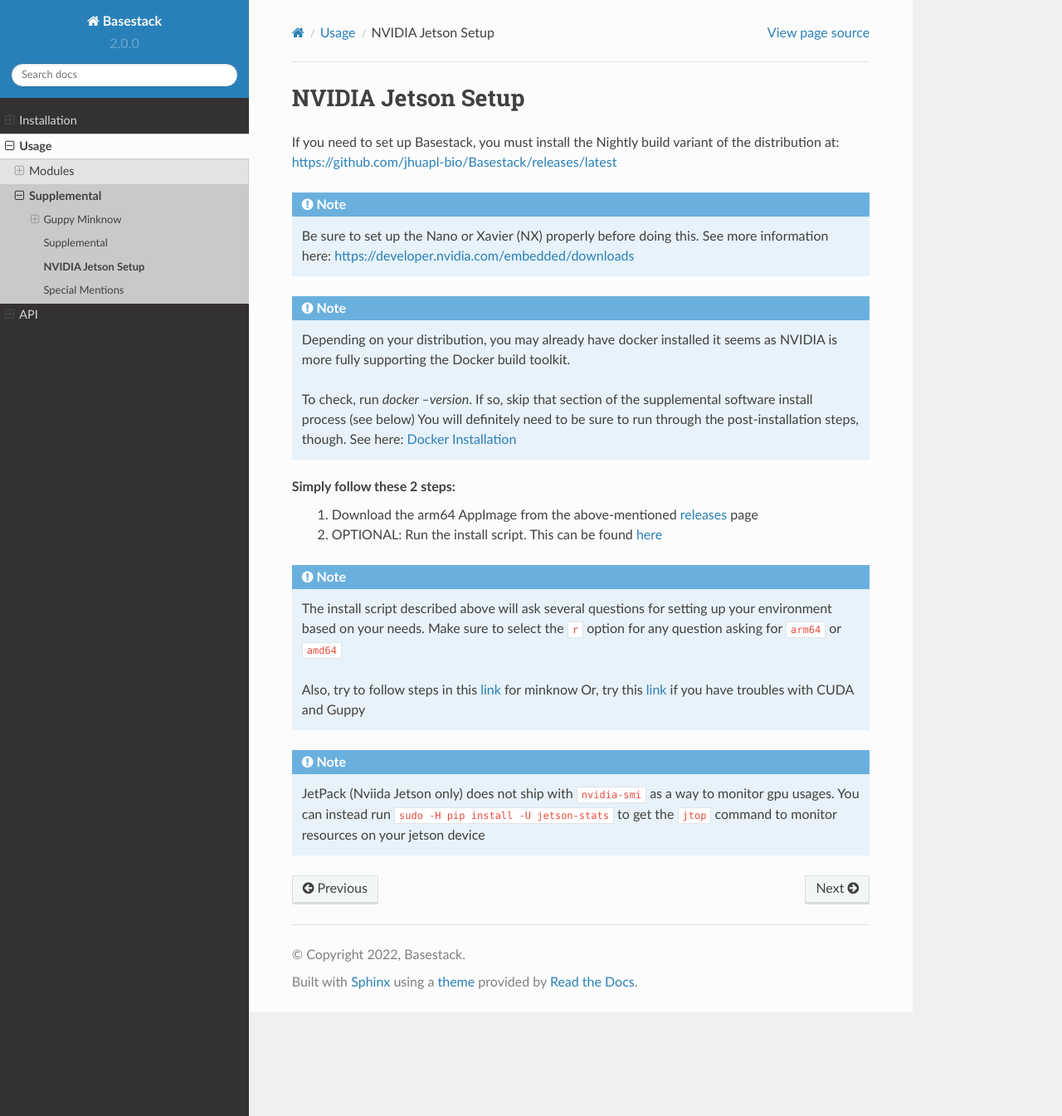
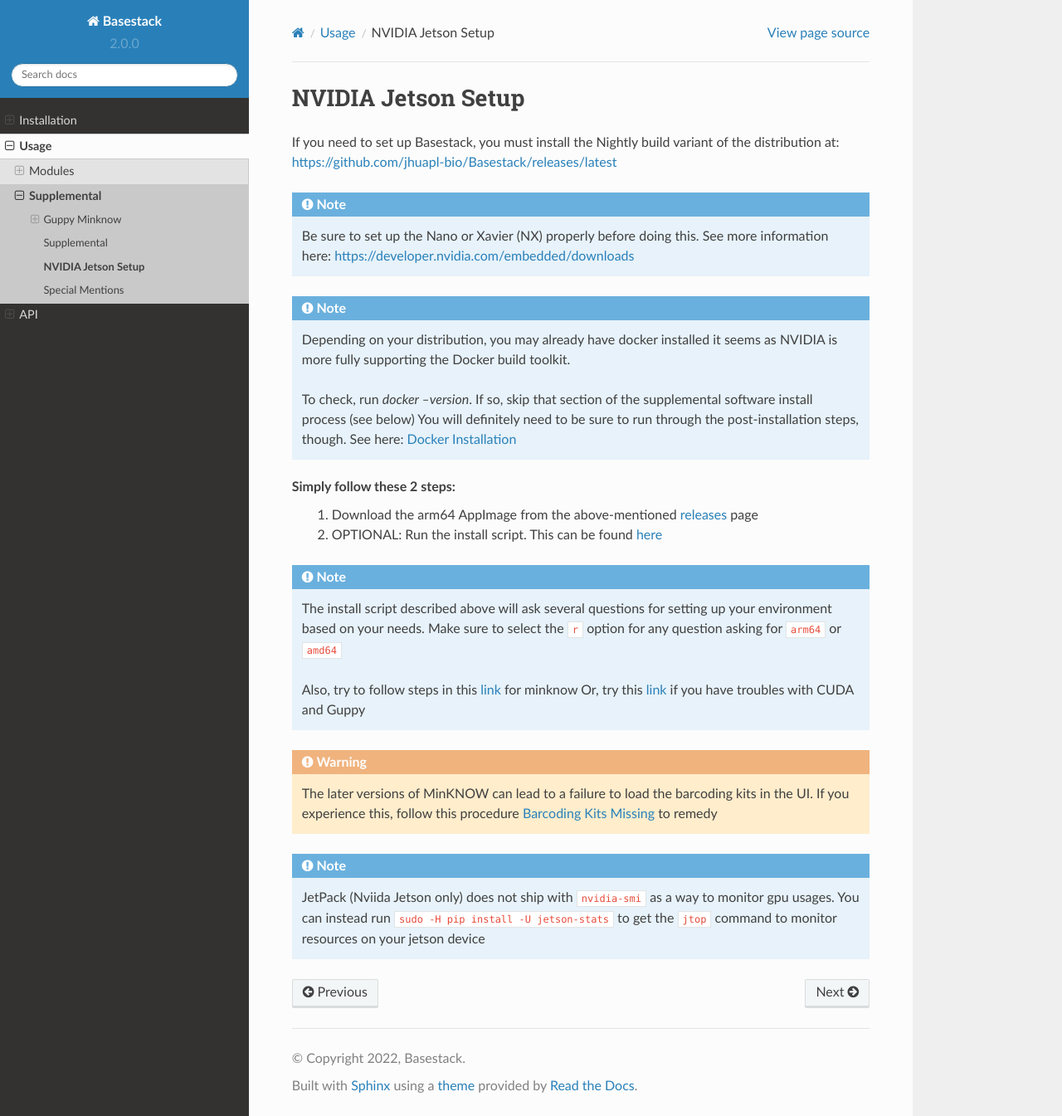
Before and after one commit to Merritt-Brian/BasestackWebsite, a Sphinx documentation site: the page built from docs/source/nvidia_jetson.rst, in a window 1280 px wide and 1345 px high. Shown: the whole window at 83% size. Built offline with Sphinx 7.4.7 and the Read the Docs theme 2.0.0, drawn with Linux system fonts in a browser that asks for light colours.

Commit message:
update for barcode kits missing in jetson minknow

```diff
--- a/docs/source/guppy_minknow.rst
+++ b/docs/source/guppy_minknow.rst
@@ -192,6 +192,8 @@
 
 If both commands return a healthy output, you are all set on CUDA.
 
+.. _barcoding kits missing:
+
 Barcoding Kits Missing
 ####
 
@@ -200,7 +202,7 @@
 
 1. ``sudo nano /opt/ont/minknow/conf/app_conf`` and replace ``use_tcp`` to ``true``
 2. ``sudo systemctl edit guppyd.service`` and replace ``--port`` with ``5555`` and add ``--use_tcp``
-3. ``sudo nano /etc/systemd/system/guppyd.service.d/override.conf`` and replace ``--port`` with ``5555`` and add ``--use_tcp``
+3. ``sudo mv /etc/systemd/system/guppyd.service.d/override.conf /etc/systemd/system/guppyd.service.d/override.conf.old`` (if it exists)
 4. Finally, run ``sudo systemctl daemon-reload`` to make changes.
 
 .. note::
--- a/docs/source/nvidia_jetson.rst
+++ b/docs/source/nvidia_jetson.rst
@@ -25,6 +25,10 @@
     Also, try to follow steps in this `link <https://github.com/sirselim/jetson_nanopore_sequencing/blob/main/live_basecalling.md#install-minion-software>`_ for minknow
     Or, try this `link <https://dev.to/ajeetraina/install-cuda-on-jetson-nano-2b06>`_ if you have troubles with CUDA and Guppy
 
+.. warning::
+
+    The  later versions of MinKNOW can lead to a failure to load the barcoding kits in the UI. If you experience this, follow this procedure :ref:`barcoding kits missing` to remedy
+
 
 .. note::
     JetPack (Nviida Jetson only) does not ship with ``nvidia-smi`` as a way to monitor gpu usages. You can instead run ``sudo -H pip install -U jetson-stats`` to get the ``jtop`` command to monitor resources on your jetson device
```
